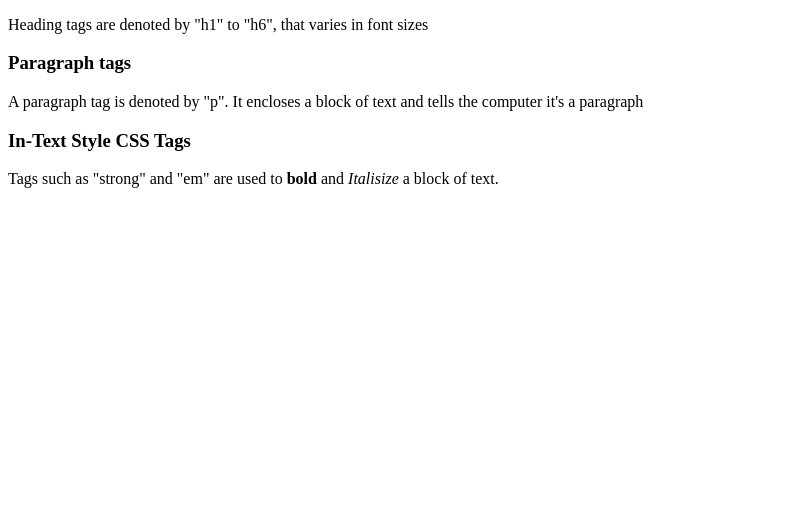
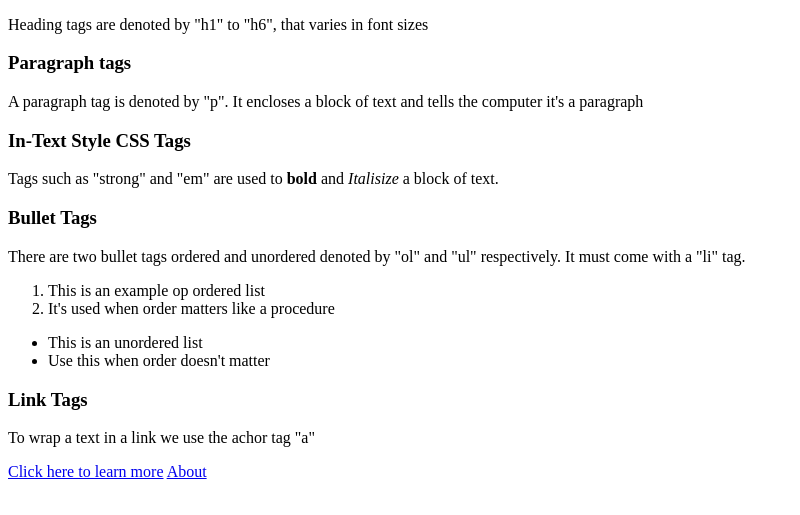
Before and after one commit to MiKU-Chwan/Front-End-Stack-Training, a plain HTML site: page Basic-HTML/index.html in a window 1280 px wide. Shown: the part 105-620 px from the top of the page, without its empty margins (0-800 px from the left). Drawn offline with Linux system fonts and the light colour scheme.

Commit message:
Added a new about page

```diff
--- a/Basic-HTML/index.html
+++ b/Basic-HTML/index.html
@@ -13,6 +13,20 @@
         <p>A paragraph tag is denoted by "p". It encloses a block of text and tells the computer it's a paragraph</p>
         <h3>In-Text Style CSS Tags</h3>
         <p>Tags such as "strong" and "em" are used to <strong>bold </strong> and <em>Italisize</em> a block of text.</p>
+        <h3>Bullet Tags</h3>
+        <p>There are two bullet tags ordered and unordered denoted by "ol" and "ul" respectively. It must come with a "li" tag.</p>
+        <ol>
+            <li>This is an example op ordered list</li>
+            <li>It's used when order matters like a procedure</li>
+        </ol>
+        <ul>
+            <li>This is an unordered list</li>
+            <li>Use this when order doesn't matter</li>
+        </ul>
+        <h3>Link Tags</h3>
+        <p>To wrap a text in a link we use the achor tag "a"</p>
+        <a href="https://www.w3schools.com/tags/att_a_href.asp">Click here to learn more</a>
+        <a href="pages/about.html">About</a>
 
     </body>
 </html>
```
Also changed, not shown: Basic-HTML/pages/about.html (added, +10 -0 lines).
